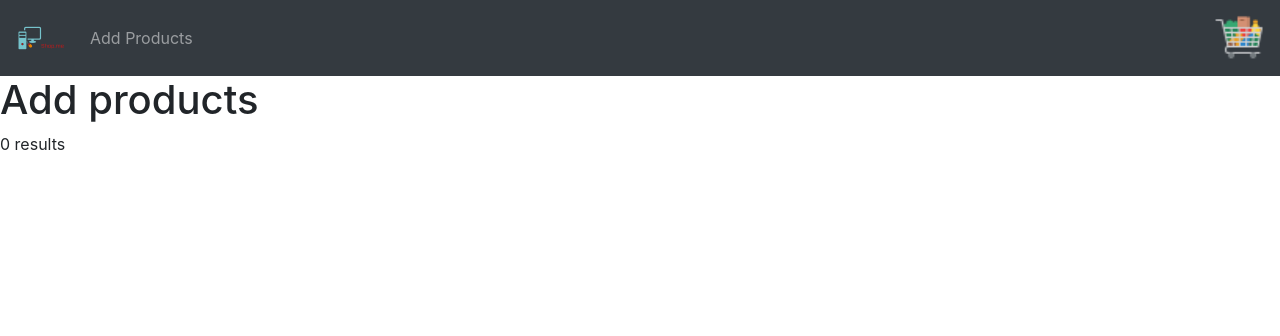
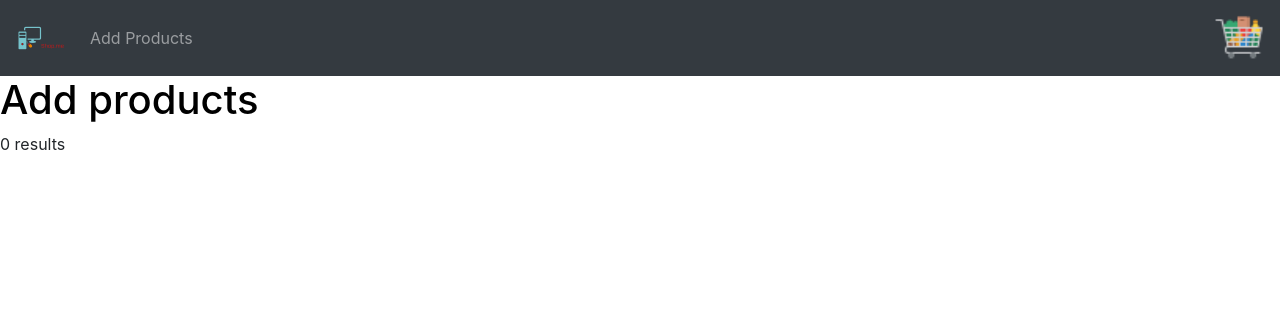
Before and after one commit to manuelhimself/phpShop, a PHP site: page /add.php?id=1 in a window 1280 px wide. Shown: the top 336 px of the page. Run offline with PHP 8.4, Linux system fonts and the light colour scheme; data that the repository does not hold is empty; a stand-in replaces the project's code that opens the database connection; some libraries are stand-ins or nearby versions.

Commit message:
changed h1 color

```diff
--- a/css/productStyle.css
+++ b/css/productStyle.css
@@ -1,3 +1,7 @@
+h1 {
+    color: black;
+}
+
 #logo {
     width: 50px;
     height: 50px;
--- a/css/style.css
+++ b/css/style.css
@@ -1,5 +1,9 @@
 * {
     color: white;
+}
+
+h1 {
+    color: black;
 }
 
 #logo {
```
